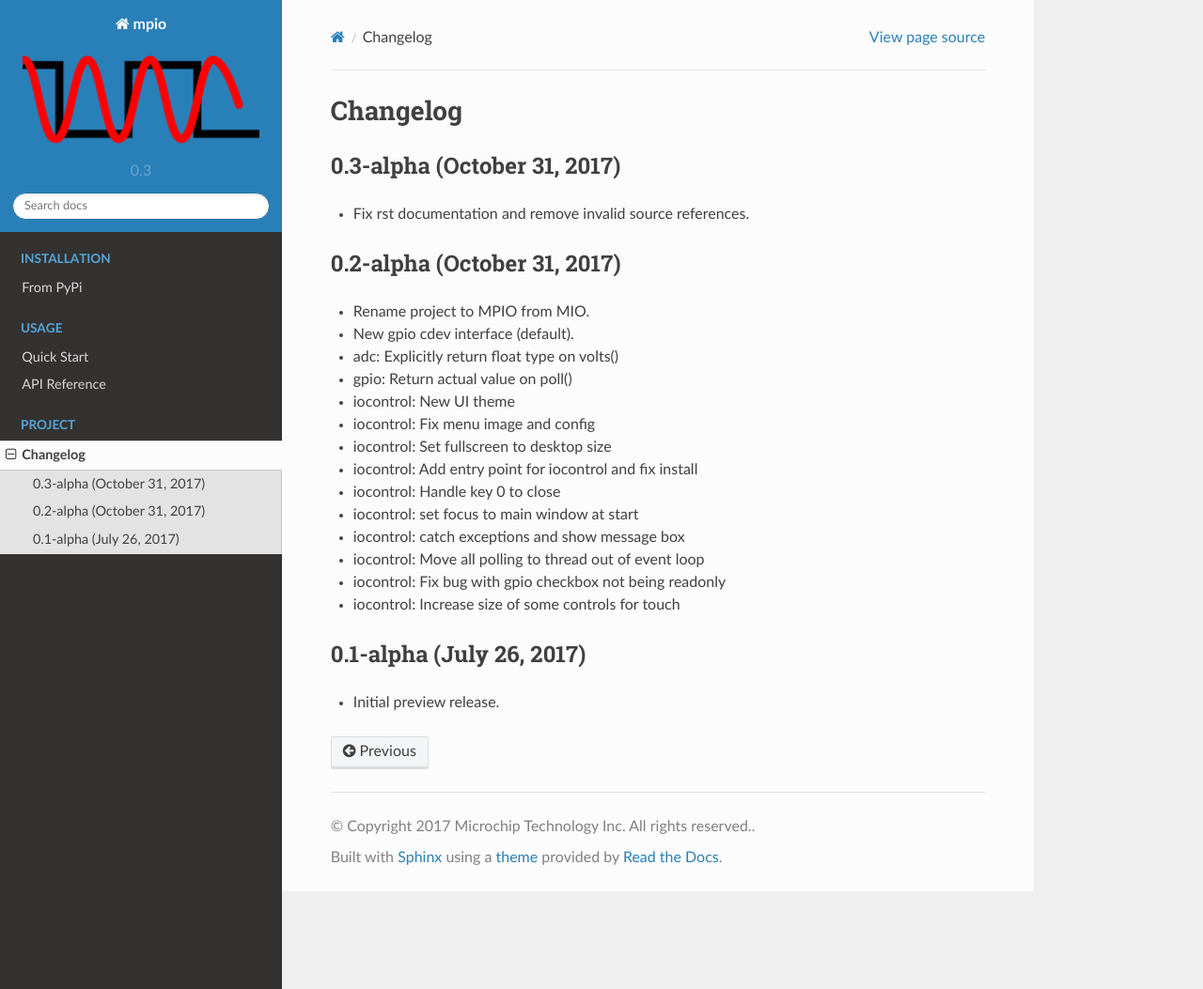
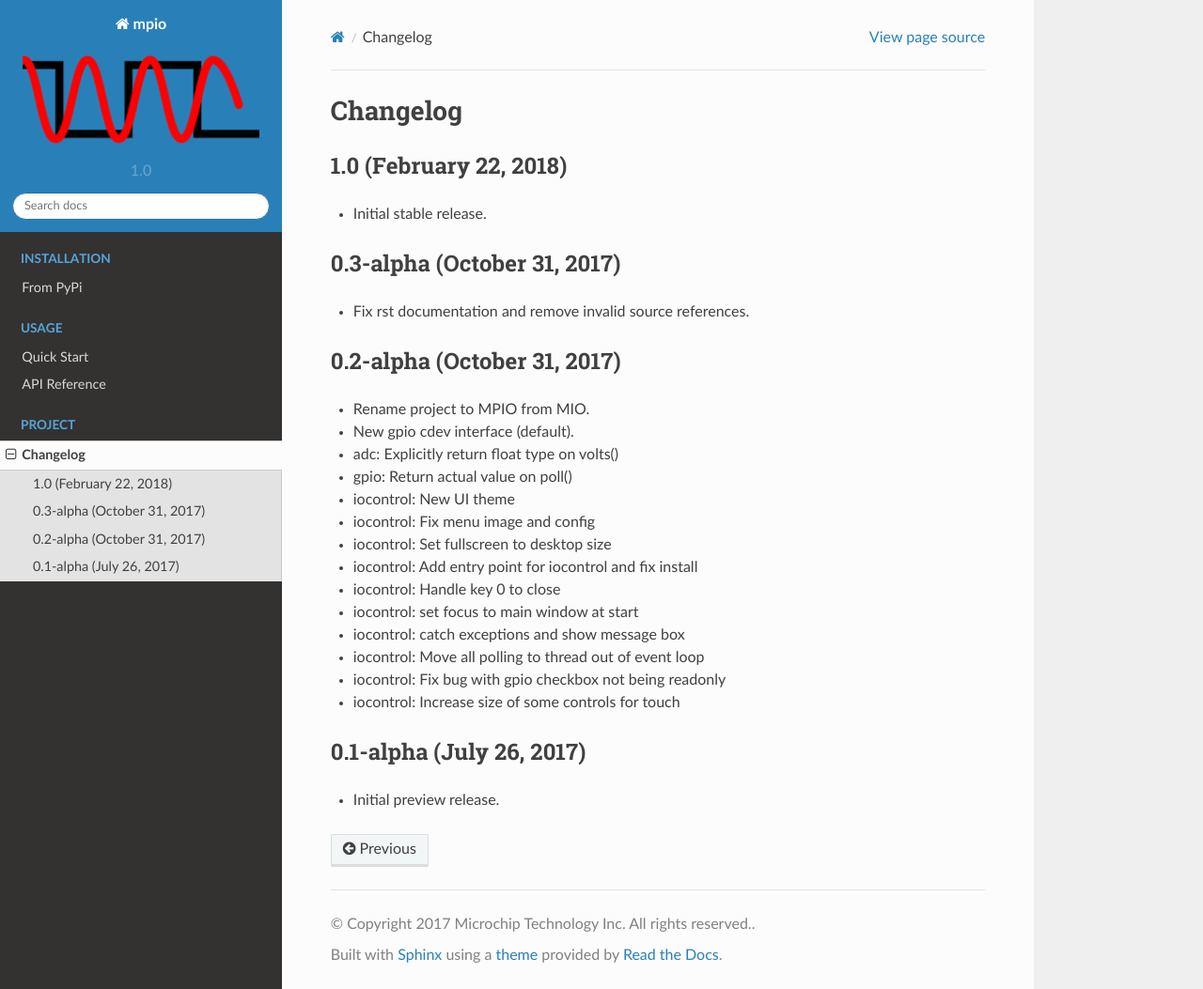
Before and after one commit to linux4sam/mpio, a Sphinx documentation site: the page built from docs/changelog.rst, in a window 1280 px wide and 1053 px high. Shown: the whole window at 94% size. Built offline with Sphinx 7.4.7 and the Read the Docs theme 2.0.0, drawn with Linux system fonts in a browser that asks for light colours.

Commit message:
update changelog for v1.0
Signed-off-by: Joshua Henderson <joshua.henderson@microchip.com>

```diff
--- a/docs/changelog.rst
+++ b/docs/changelog.rst
@@ -1,5 +1,11 @@
 Changelog
 ---------
+
+1.0 (February 22, 2018)
+=========================
+
+- Initial stable release.
+
 
 0.3-alpha (October 31, 2017)
 =========================
--- a/docs/conf.py
+++ b/docs/conf.py
@@ -57,9 +57,9 @@ author = u'Joshua Henderson'
 # built documents.
 #
 # The short X.Y version.
-version = u'0.3'
+version = u'1.0'
 # The full version, including alpha/beta/rc tags.
-release = u'0.3'
+release = u'1.0'
 
 # The language for content autogenerated by Sphinx. Refer to documentation
 # for a list of supported languages.
--- a/mpio/__init__.py
+++ b/mpio/__init__.py
@@ -31,5 +31,5 @@ from .serial import Serial
 from .devmem import DevMem
 from .smbus import SMBus
 
-__version__ = '0.3'
+__version__ = '1.0'
 "mpio module version string."
```
